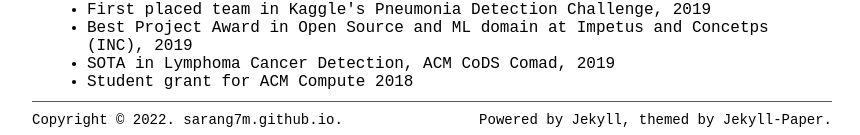
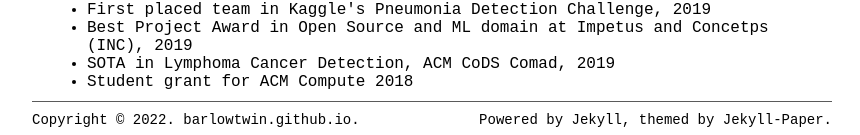
Before and after one commit to barlowtwin/sarang7m.github.io, a Jekyll site: the page built from index.html, in a window 1280 px wide. Shown: the part 918-1053 px from the top of the page, without its empty margins (208-1068 px from the left). Built offline with Jekyll 4.4.1, drawn with Linux system fonts in a browser that asks for light colours; the list of posts is cut into pages by our own code.

Commit message:
Update _config.yml

```diff
--- a/_config.yml
+++ b/_config.yml
@@ -20,8 +20,8 @@
 
 keywords: [Your keywords]
 baseurl: "" # the subpath of your site, e.g. /blog
-url: "https://sarang7m.github.io/" # the base hostname & protocol for your site, e.g. http://example.com
-domain: "sarang7m.github.io" # the domain name for your site, e.g. example.com
+url: "https://barlowtwin.github.io/" # the base hostname & protocol for your site, e.g. http://example.com
+domain: "barlowtwin.github.io" # the domain name for your site, e.g. example.com
 language: en
 # Supported languages list:
 # en: English
```
